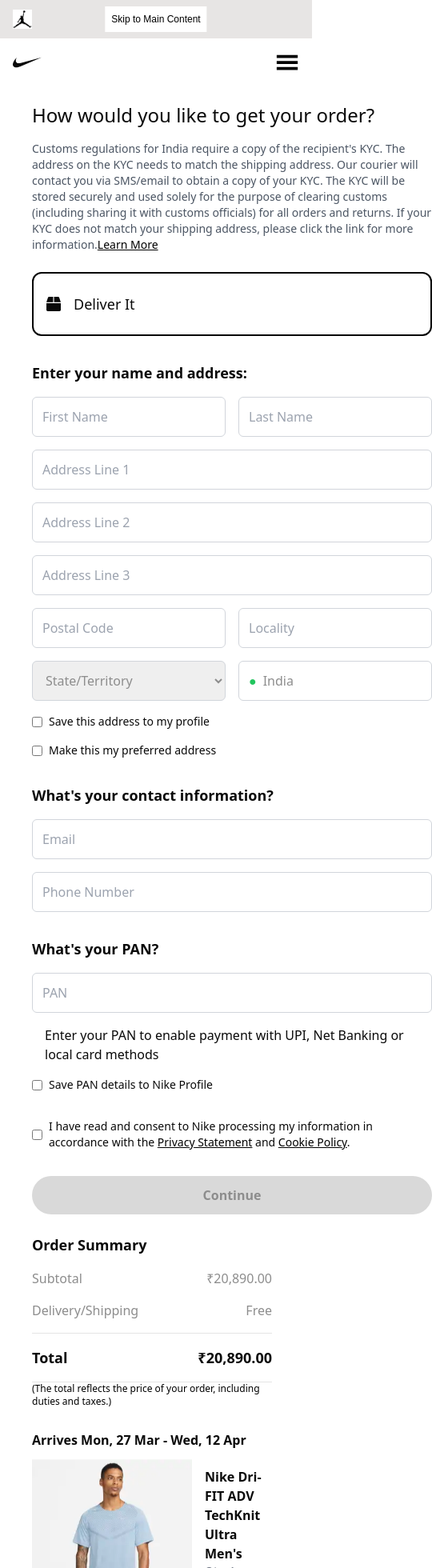
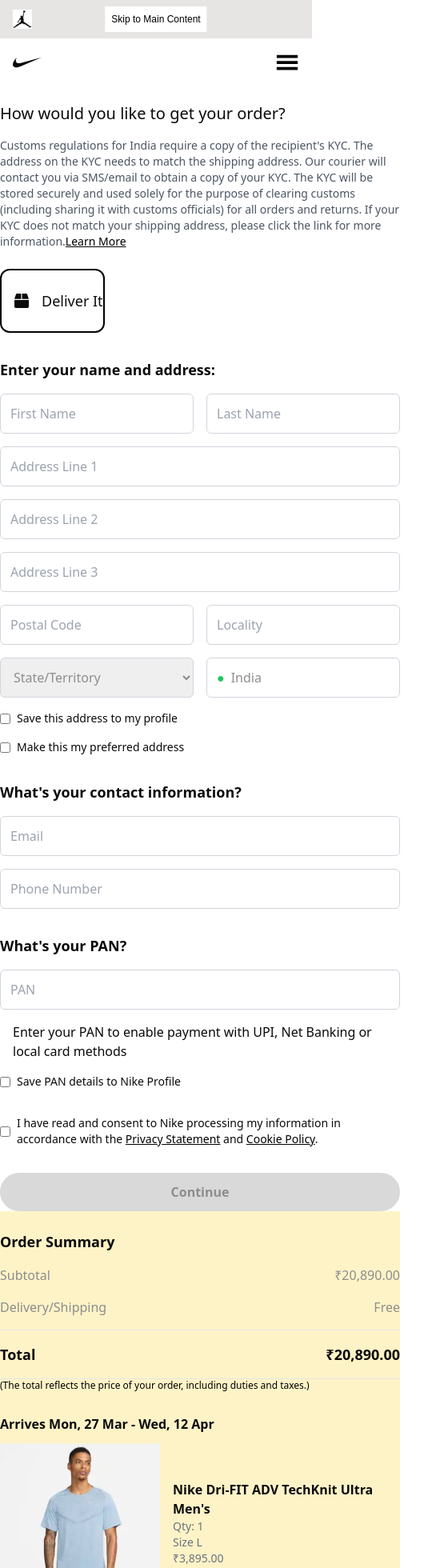
Before and after one commit to Sunaina-ismail/hackathon-project, a Next.js app: page /Checkout in a window 390 px wide. Shown: the top 1960 px of the page at 80% size, 540 px wide, since content can reach past the window. Built offline with nearby package versions, Linux system fonts and the light colour scheme.

Commit message:
updated-checkout

```diff
--- a/src/app/Checkout/page.tsx
+++ b/src/app/Checkout/page.tsx
@@ -6,25 +6,25 @@
 export default function Checkout() {
   return (
     <div>
-      <div className="min-h-screen py-32 px-10 sm:py-20 sm:px-30 md:py-24 md:px-40 font-sans">
+      <div className="min-h-screen py-32 sm:px-10 sm:py-20 sm:px-30 md:py-24 md:px-40 font-sans">
         <div className="w-full mx-auto grid lg:grid-cols-3 md:gap-6 md:px-6 md:py-8">
           <div className="lg:col-span-2">
-            <h1 className="text-2xl font-medium mb-4">
+            <h1 className="text-xl md:text-2xl font-medium mb-4">
               How would you like to get your order?
             </h1>
-            <p className="text-sm text-gray-600 w-[500px] mb-6">
+            <p className="text-sm text-gray-600 md:w-[500px] mb-6">
               Customs regulations for India require a copy of the recipient&apos;s KYC. The address on the KYC needs to match the shipping address. Our courier will contact you via SMS/email to obtain a copy of your KYC. The KYC will be stored securely and used solely for the purpose of clearing customs (including sharing it with customs officials) for all orders and returns. If your KYC does not match your shipping address, please click the link for more information.
               <a href="#" className="text-black underline">
                 Learn More
               </a>
             </p>
 
-            <button className="w-[500px] flex justify-between items-center  border-2 border-black py-6 rounded-xl mb-8">
+            <button className="md:w-[500px] flex justify-between items-center  border-2 border-black py-6 rounded-xl mb-8">
               <span className="text-lg font-medium flex items-center"> <span className="px-4"><FaBox/></span>Deliver It</span>
 
             </button>
 
-            <div className="w-[500px] mb-8">
+            <div className="md:w-[500px] mb-8">
               <h2 className="text-lg font-semibold mb-4">Enter your name and address:</h2>
               <form className="space-y-4">
                 <div className="grid grid-cols-2 gap-4">
@@ -90,7 +90,7 @@
               </form>
             </div>
 
-            <div className=" w-[500px] mb-8">
+            <div className=" md:w-[500px] mb-8">
               <h2 className="text-lg font-semibold mb-4">What&apos;s your contact information?</h2>
               <form className="space-y-4">
                 <input
@@ -106,7 +106,7 @@
               </form>
             </div>
 
-            <div className=" w-[500px] mb-8">
+            <div className=" md:w-[500px] mb-8">
               <h2 className="text-lg font-semibold mb-4">What&apos;s your PAN?</h2>
               <input
                 type="text"
@@ -122,7 +122,7 @@
                   Save PAN details to Nike Profile
                 </label>
               </div>
-              <div className="flex w-[400] items-center space-x-2">
+              <div className="flex md:w-[400] items-center space-x-2">
                 <input type="checkbox" id="consent" />
                 <label typeof="consent" className="text-sm">
                   I have read and consent to Nike processing my information in
@@ -138,7 +138,7 @@
           </div>
 
 
-          <div className="w-[300px] py-6">
+          <div className=" bg-amber-100 md:h-[663px] md:w-[300px] py-6">
             <h2 className="text-lg font-semibold mb-4">Order Summary</h2>
             <div className="space-y-4">
               <div className="flex text-[#8D8D8D] justify-between">
@@ -201,7 +201,7 @@
 
     </div>
     <footer className="bg-black text-white text-sm py-4">
-          <div className=" mx-auto flex gap-6 items-center px-6">
+          <div className=" mx-auto flex gap-6 items-center md:px-6">
             <span className="flex items-center"><IoLocationSharp/>India</span>
           <p>&copy; 2023 Nike, Inc. All Rights Reserved</p>
           <div className="flex space-x-2">
```
